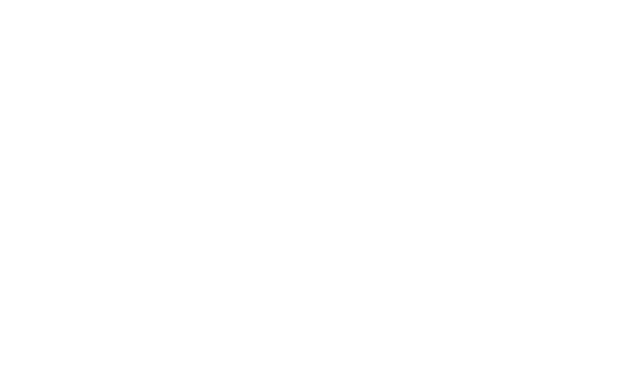
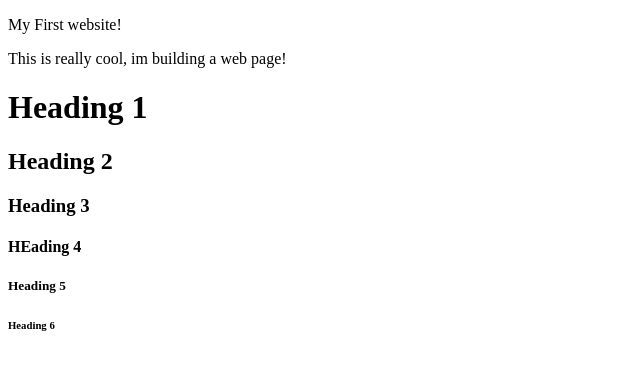
Before and after one commit to clubby243/git_test, a plain HTML site: page html-boilerplate/Index.html in a window 1280 px wide. Shown: the whole page, without its empty margins (0-640 px from the left). Drawn offline with Linux system fonts and the light colour scheme.

Commit message:
first website?

```diff
--- a/html-boilerplate/Index.html
+++ b/html-boilerplate/Index.html
@@ -2,9 +2,17 @@
 <html lang="en">
     <head>
         <meta charset="utf-8">
-        <title>hehe</title>
+        <title>My first website!</title>
     </head>
     <body>
+        <p>My First website!</p>
+        <p>This is really cool, im building a web page!</p>
 
+        <h1>Heading 1</h1>
+        <h2>Heading 2</h2>
+        <h3>Heading 3</h3>
+        <h4>HEading 4</h4>
+        <h5>Heading 5</h5>
+        <h6>Heading 6</h6>
     </body>
 </html>
```
